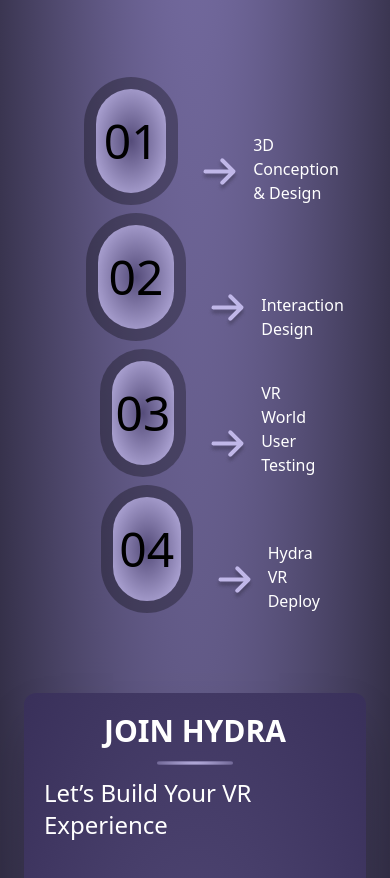
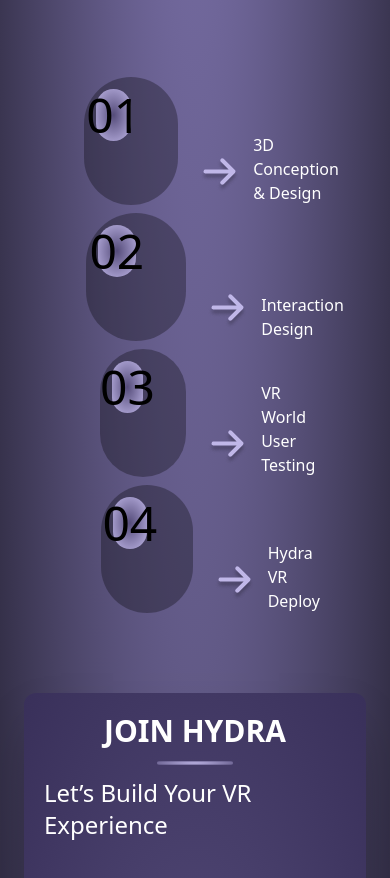
Before and after one commit to Ahmad-byte-design/HYDRA, a plain HTML site: page index.html in a window 390 px wide. Shown: the part 5567-6445 px from the top of the page. Drawn offline with nearby package versions, Linux system fonts and the light colour scheme.

Commit message:
fixe the number in process section

```diff
--- a/index.html
+++ b/index.html
@@ -493,7 +493,7 @@
                 >
                   <div class="number bg-black/30 p-3 w-32 h-32 rounded-full">
                     <span
-                      class="flex items-center justify-center rounded-full text-5xl w-full h-full bg-[radial-gradient(#554c7a,#C0B7E8)] text-black"
+                      class="flex items-center justify-center rounded-full text-5xl w-1/2 h-1/2 md:w-full md:h-full bg-[radial-gradient(#554c7a,#C0B7E8)] text-black"
                       >01</span
                     >
                   </div>
@@ -508,7 +508,7 @@
                 >
                   <div class="number bg-black/30 p-3 w-32 h-32 rounded-full">
                     <span
-                      class="flex items-center justify-center rounded-full text-5xl w-full h-full bg-[radial-gradient(#554c7a,#C0B7E8)] text-black"
+                      class="flex items-center justify-center rounded-full text-5xl w-1/2 h-1/2 md:w-full md:h-full bg-[radial-gradient(#554c7a,#C0B7E8)] text-black"
                       >02</span
                     >
                   </div>
@@ -523,7 +523,7 @@
                 >
                   <div class="number bg-black/30 p-3 w-32 h-32 rounded-full">
                     <span
-                      class="flex items-center justify-center rounded-full text-5xl w-full h-full bg-[radial-gradient(#554c7a,#C0B7E8)] text-black"
+                      class="flex items-center justify-center rounded-full text-5xl w-1/2 h-1/2 md:w-full md:h-full bg-[radial-gradient(#554c7a,#C0B7E8)] text-black"
                       >03</span
                     >
                   </div>
@@ -538,7 +538,7 @@
                 >
                   <div class="number bg-black/30 p-3 w-32 h-32 rounded-full">
                     <span
-                      class="flex items-center justify-center rounded-full text-5xl w-full h-full bg-[radial-gradient(#554c7a,#C0B7E8)] text-black"
+                      class="flex items-center justify-center rounded-full text-5xl w-1/2 h-1/2 md:w-full md:h-full bg-[radial-gradient(#554c7a,#C0B7E8)] text-black"
                       >04</span
                     >
                   </div>
```
